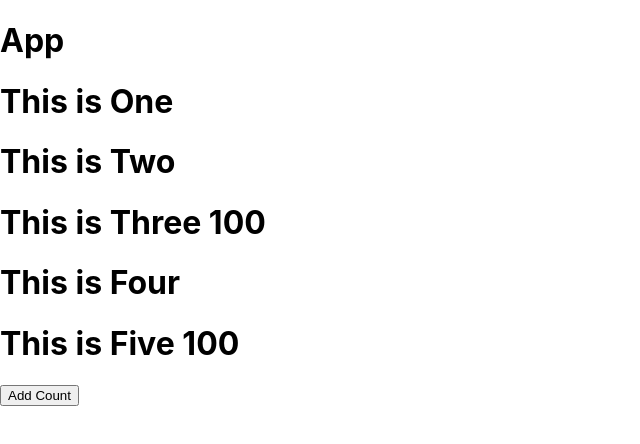
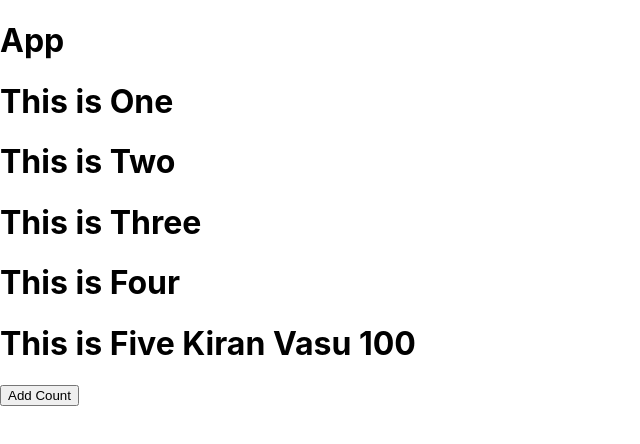
Before and after one commit to Chackojithinps/React-learnings, a React (Create React App) app: page / in a window 1280 px wide. Shown: the top 444 px of the page, without its empty margins (0-640 px from the left). Built offline with nearby package versions, Linux system fonts and the light colour scheme.

Commit message:
notes and context

```diff
--- a/src/App.js
+++ b/src/App.js
@@ -1,7 +1,8 @@
 import React from "react"
 import One from './Components/PropDrilling/One'
 import {useState} from 'react'
-import AppContext from "./Context"
+// import AppContext from "./Contex
+import { AppContext } from "./Context"
 
  export const App = () => {
   const [state,setState] =useState(100);
--- a/src/Components/PropDrilling/Five.js
+++ b/src/Components/PropDrilling/Five.js
@@ -1,12 +1,13 @@
-import React from 'react'
-import AppContext from '../../Context'
+import React, { useContext } from 'react'
+import {TestContext,AppContext} from '../../Context'
+
 function Five() {
   const {state,setState} = React.useContext(AppContext)
-//   const {name} =React.useContext(AppContext)
+  const {name} = useContext(TestContext)
   return (
     <div>
 
-      <h1>This is Five {state} </h1>
+      <h1>This is Five {name} {state}</h1>
       <button onClick={()=>{
         setState(state+1)
       }}>Add Count</button>
--- a/src/Components/PropDrilling/One.js
+++ b/src/Components/PropDrilling/One.js
@@ -1,13 +1,14 @@
 import React, { useState } from 'react'
 import Two from './Two'
+import {TestContext} from '../../Context'
 function One() {
     const [name,setName] = useState('Kiran Vasu')
   return (
-    <>
+    <TestContext.Provider value={{name}}>
       <h1>This is One</h1>
       <Two />
 
-    </>
+    </TestContext.Provider>
   )
 }
 
--- a/src/Components/PropDrilling/Three.js
+++ b/src/Components/PropDrilling/Three.js
@@ -1,11 +1,12 @@
 import React, { useContext } from 'react'
 import Four from './Four'
-import AppContext from '../../Context'
+// import AppContext from '../../Context'
+import { AppContext  } from '../../Context'
 function Three() {
     const {state} = useContext(AppContext)
   return (
     <div>
-      <h1>This is Three {state}</h1>
+      <h1>This is Three </h1>
       <Four />
     </div>
   )
--- a/src/Context.js
+++ b/src/Context.js
@@ -1,5 +1,4 @@
 import { createContext } from "react";
 
-const AppContext= createContext()
-
-export default AppContext
+export const AppContext= createContext()
+export const TestContext=createContext()
```
Also changed, not shown: notes.txt.
